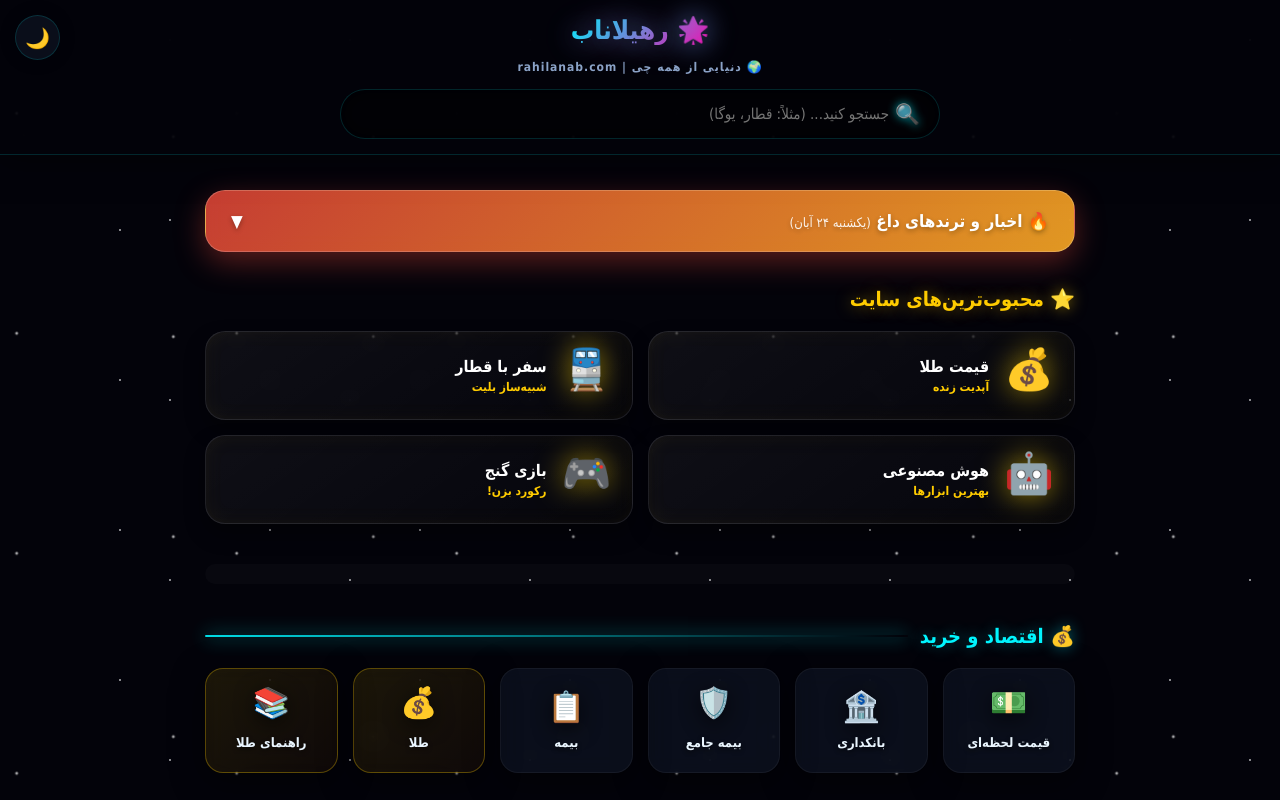
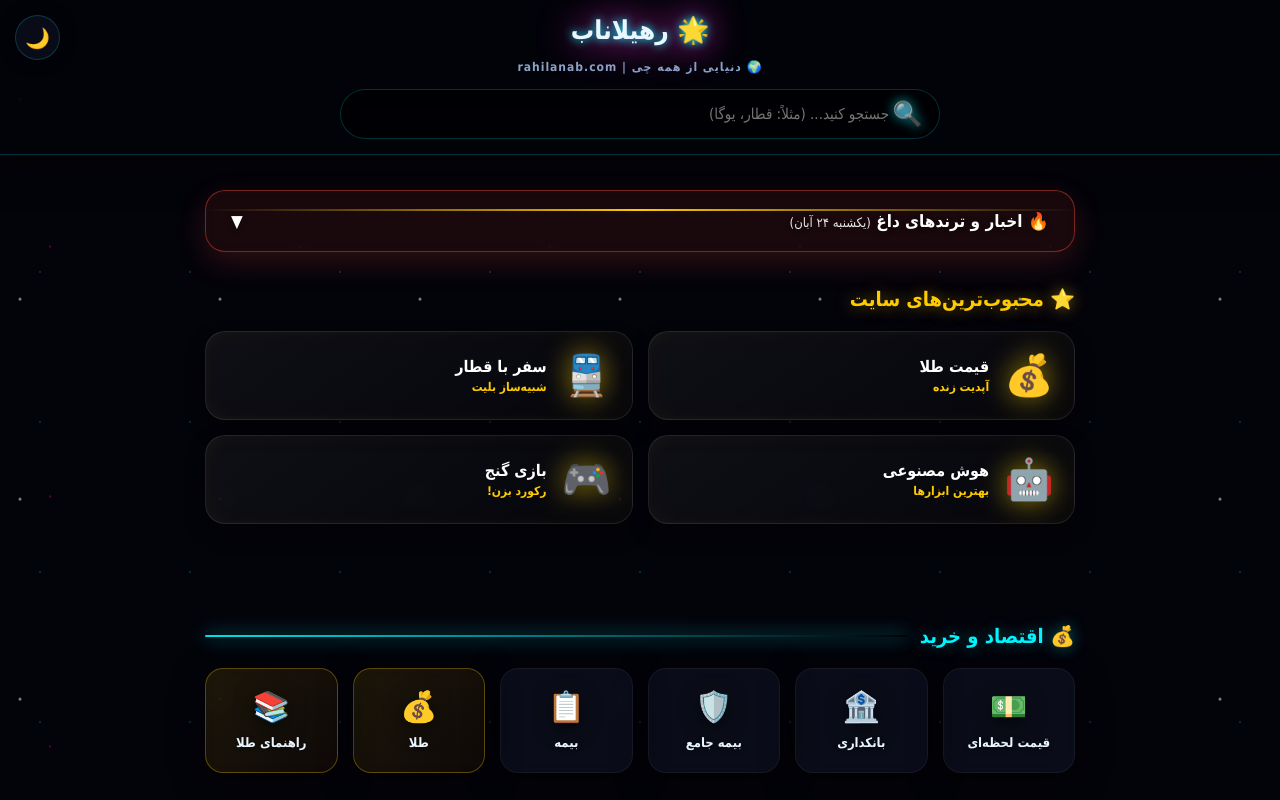
Before and after one commit to rahila-ir/rahila-site, a plain HTML site: page index.html in a window 1280 px wide. Shown: the top 800 px of the page. Drawn offline with Linux system fonts and the light colour scheme; a small style sheet from the web is missing.

Commit message:
Update index.html

```diff
--- a/index.html
+++ b/index.html
@@ -24,14 +24,14 @@
         /* ============== تم‌ها ============== */
         :root {
             --bg-main: #03030a;
-            --bg-card: rgba(15, 20, 35, 0.7);
+            --bg-card: rgba(15, 20, 35, 0.6);
             --text-main: #eaf6ff;
             --text-muted: #8ba3c7;
             --primary: #00f5ff;
             --accent: #ff00aa;
             --gold: #ffcc00;
-            --border: rgba(0, 245, 255, 0.15);
-            --shadow: 0 8px 32px 0 rgba(0, 0, 0, 0.5);
+            --border: rgba(0, 245, 255, 0.2);
+            --shadow: 0 8px 32px 0 rgba(0, 0, 0, 0.6);
             --gradient: linear-gradient(135deg, #00f5ff, #ff00aa);
         }
 
@@ -53,97 +53,118 @@
         body {
             font-family: 'Vazirmatn', Tahoma, sans-serif;
             background-color: var(--bg-main);
-            /* پس‌زمینه کهکشانی عمیق + سحابی */
+            /* پس‌زمینه پارالاکس ۳ لایه */
             background-image:
-                radial-gradient(circle at 15% 50%, rgba(255, 0, 170, 0.08), transparent 25%),
-                radial-gradient(circle at 85% 30%, rgba(0, 245, 255, 0.08), transparent 25%),
-                radial-gradient(1.5px 1.5px at 20px 30px, #fff, rgba(0,0,0,0)),
-                radial-gradient(2px 2px at 40px 70px, #fff, rgba(0,0,0,0)),
-                radial-gradient(1.5px 1.5px at 50px 160px, #fff, rgba(0,0,0,0)),
-                radial-gradient(2px 2px at 90px 40px, #fff, rgba(0,0,0,0));
+                radial-gradient(2px 2px at 20px 30px, rgba(255,255,255,0.8), transparent),
+                radial-gradient(1px 1px at 40px 70px, rgba(0,245,255,0.6), transparent),
+                radial-gradient(1.5px 1.5px at 50px 160px, rgba(255,0,170,0.6), transparent);
             background-repeat: repeat;
-            background-size: 100% 100%, 100% 100%, 150px 150px, 200px 200px, 180px 180px, 220px 220px;
-            animation: starsMove 15s linear infinite;
+            background-size: 200px 200px, 150px 150px, 250px 250px;
+            animation: parallaxBg 20s linear infinite;
             color: var(--text-main);
             min-height: 100vh;
             overflow-x: hidden;
-            padding-bottom: 30px;
+            padding-bottom: 50px;
         }
 
-        @keyframes starsMove {
-            0% { background-position: 0 0, 0 0, 0 0, 0 0, 0 0, 0 0; }
-            100% { background-position: 0 0, 0 0, -150px 150px, -200px 200px, -180px 180px, -220px 220px; }
+        @keyframes parallaxBg {
+            0% { background-position: 0 0, 0 0, 0 0; }
+            100% { background-position: 0 200px, 0 150px, 0 250px; }
         }
 
         body.light-mode {
-            background-image: radial-gradient(circle at 50% 0%, #ffffff, #cbd5e1);
+            background-image: radial-gradient(circle at 50% 0%, #ffffff, #e2e8f0);
             animation: none;
         }
 
-        /* ============== هدر و جستجو ============== */
+        /* ============== هدر (افکت گلیچ) ============== */
         .header {
             position: sticky; top: 0; z-index: 1000;
             background: rgba(3, 3, 10, 0.75); backdrop-filter: blur(25px); -webkit-backdrop-filter: blur(25px);
             padding: 15px; border-bottom: 1px solid var(--border);
             display: flex; flex-direction: column; align-items: center; gap: 15px;
-            box-shadow: 0 4px 30px rgba(0, 0, 0, 0.5);
+            box-shadow: 0 10px 30px rgba(0, 0, 0, 0.5);
         }
-        body.light-mode .header { background: rgba(255, 255, 255, 0.75); box-shadow: 0 4px 30px rgba(0, 0, 0, 0.05); }
+        body.light-mode .header { background: rgba(255, 255, 255, 0.8); }
 
-        .header h1 {
-            font-size: 26px; background: var(--gradient); -webkit-background-clip: text; background-clip: text; color: transparent;
-            font-weight: 900; text-shadow: 0 0 30px rgba(0,245,255,0.4);
-            animation: glowPulse 3s infinite alternate;
+        /* افکت Glitch روی لوگو */
+        .glitch-title {
+            font-size: 26px; font-weight: 900; color: var(--text-main); position: relative;
+            text-shadow: 0 0 10px var(--primary);
+            animation: textPulse 2s infinite alternate;
         }
-        @keyframes glowPulse { 0% { filter: drop-shadow(0 0 5px rgba(0,245,255,0.3)); } 100% { filter: drop-shadow(0 0 20px rgba(255,0,170,0.6)); } }
+        .glitch-title::before, .glitch-title::after {
+            content: attr(data-text); position: absolute; top: 0; left: 0; width: 100%; height: 100%;
+        }
+        .glitch-title::before { left: 2px; text-shadow: -2px 0 var(--accent); clip: rect(24px, 550px, 90px, 0); animation: glitch-anim 3s infinite linear alternate-reverse; }
+        .glitch-title::after { left: -2px; text-shadow: -2px 0 var(--primary); clip: rect(85px, 550px, 140px, 0); animation: glitch-anim 2.5s infinite linear alternate-reverse; }
+
+        @keyframes textPulse { 0% { filter: drop-shadow(0 0 5px var(--primary)); } 100% { filter: drop-shadow(0 0 20px var(--accent)); } }
+        @keyframes glitch-anim {
+            0% { clip: rect(10px, 9999px, 83px, 0); }
+            20% { clip: rect(62px, 9999px, 14px, 0); }
+            40% { clip: rect(33px, 9999px, 98px, 0); }
+            60% { clip: rect(78px, 9999px, 54px, 0); }
+            80% { clip: rect(11px, 9999px, 23px, 0); }
+            100% { clip: rect(90px, 9999px, 34px, 0); }
+        }
 
         .header p { font-size: 12px; color: var(--text-muted); font-weight: bold; letter-spacing: 1px; }
 
         .search-container { width: 100%; max-width: 600px; position: relative; }
         .search-container input {
             width: 100%; padding: 15px 50px 15px 15px; border-radius: 30px;
-            border: 1px solid var(--border); background: rgba(0,0,0,0.4); color: var(--text-main);
-            font-family: inherit; font-size: 15px; outline: none; box-shadow: inset 0 0 15px rgba(0,0,0,0.5);
+            border: 1px solid var(--border); background: rgba(0,0,0,0.5); color: var(--text-main);
+            font-family: inherit; font-size: 15px; outline: none; box-shadow: inset 0 0 15px rgba(0,0,0,0.8);
             transition: 0.4s;
         }
-        body.light-mode .search-container input { background: rgba(255,255,255,0.8); box-shadow: inset 0 0 10px rgba(0,0,0,0.05); }
-        .search-container input:focus { border-color: var(--primary); box-shadow: 0 0 25px rgba(0,245,255,0.25), inset 0 0 10px rgba(0,245,255,0.1); }
-        .search-icon { position: absolute; right: 20px; top: 50%; transform: translateY(-50%); font-size: 20px; opacity: 0.8; filter: drop-shadow(0 0 5px var(--primary)); }
+        body.light-mode .search-container input { background: rgba(255,255,255,0.9); box-shadow: inset 0 0 10px rgba(0,0,0,0.1); }
+        .search-container input:focus { border-color: var(--primary); box-shadow: 0 0 25px rgba(0,245,255,0.3), inset 0 0 10px rgba(0,245,255,0.2); }
+        .search-icon { position: absolute; right: 20px; top: 50%; transform: translateY(-50%); font-size: 20px; opacity: 0.8; filter: drop-shadow(0 0 5px var(--primary)); animation: pulseIcon 2s infinite; }
+
+        @keyframes pulseIcon { 0%, 100% { transform: translateY(-50%) scale(1); } 50% { transform: translateY(-50%) scale(1.2); } }
 
         .theme-btn {
             position: absolute; top: 15px; left: 15px;
             background: var(--bg-card); border: 1px solid var(--border); color: var(--text-main);
             width: 45px; height: 45px; border-radius: 50%; font-size: 20px; cursor: pointer;
             display: flex; justify-content: center; align-items: center; backdrop-filter: blur(10px);
-            box-shadow: 0 0 15px rgba(0,0,0,0.3); transition: 0.3s;
+            box-shadow: 0 0 15px rgba(0,0,0,0.5); transition: 0.3s;
         }
-        .theme-btn:hover { transform: scale(1.1) rotate(15deg); border-color: var(--primary); }
+        .theme-btn:hover { transform: scale(1.1) rotate(15deg); border-color: var(--primary); box-shadow: 0 0 20px var(--primary); }
 
         /* ============== محتوای اصلی ============== */
         .container { max-width: 900px; margin: 0 auto; padding: 15px; }
 
-        /* اخبار داغ */
+        /* اخبار داغ (سبک ترمینال) */
         .hot-news-box {
-            background: linear-gradient(135deg, rgba(219,68,55,0.9), rgba(249,168,37,0.9));
+            background: rgba(219,68,55,0.1); backdrop-filter: blur(10px);
             border-radius: 20px; margin: 20px 0 30px; color: white; overflow: hidden;
-            box-shadow: 0 10px 30px rgba(219,68,55,0.4); backdrop-filter: blur(10px);
-            border: 1px solid rgba(255,255,255,0.2);
+            box-shadow: 0 10px 30px rgba(219,68,55,0.2); border: 1px solid rgba(219,68,55,0.5);
+            position: relative;
         }
+        .hot-news-box::before {
+            content: ''; position: absolute; top: 0; left: 0; width: 100%; height: 2px;
+            background: linear-gradient(90deg, transparent, #ffcc00, transparent);
+            animation: scanline 3s linear infinite;
+        }
+        @keyframes scanline { 0% { top: 0; } 100% { top: 100%; } }
+
         .hot-news-btn {
             width: 100%; background: transparent; border: none; padding: 20px 25px;
             color: white; font-family: inherit; font-size: 17px; font-weight: bold; cursor: pointer;
-            display: flex; justify-content: space-between; align-items: center; text-shadow: 0 2px 5px rgba(0,0,0,0.3);
+            display: flex; justify-content: space-between; align-items: center; text-shadow: 0 2px 5px rgba(0,0,0,0.5);
         }
         .hot-news-content { max-height: 0; overflow: hidden; transition: max-height 0.5s cubic-bezier(0.4, 0, 0.2, 1); padding: 0 20px; }
         .hot-news-inner { padding-bottom: 20px; display: flex; flex-direction: column; gap: 10px; }
         .hot-link {
-            display: block; background: rgba(255,255,255,0.15); color: white; text-decoration: none;
+            display: block; background: rgba(255,255,255,0.1); color: white; text-decoration: none;
             padding: 14px 18px; border-radius: 12px; font-weight: bold; font-size: 15px; transition: 0.3s;
-            backdrop-filter: blur(5px); border: 1px solid rgba(255,255,255,0.1);
+            border: 1px solid rgba(255,255,255,0.2);
         }
-        .hot-link:hover { background: rgba(255,255,255,0.3); transform: translateX(-8px); box-shadow: 0 5px 15px rgba(0,0,0,0.2); }
-        .hot-link.special { background: linear-gradient(135deg, #ffd700, #ff8c00); color: #000; text-align: center; box-shadow: 0 5px 20px rgba(255,215,0,0.4); border: none; }
-        .hot-link.special:hover { transform: translateY(-3px) scale(1.02); }
+        .hot-link:hover { background: rgba(255,255,255,0.2); transform: translateX(-8px); box-shadow: 0 0 15px rgba(255,255,255,0.2); }
+        .hot-link.special { background: linear-gradient(135deg, #ffd700, #ff8c00); color: #000; text-align: center; border: none; }
+        .hot-link.special:hover { transform: scale(1.02); box-shadow: 0 0 20px rgba(255,215,0,0.6); }
 
         /* بخش داغ‌ترین‌ها */
         .featured-title {
@@ -158,6 +179,7 @@
             text-decoration: none; color: var(--text-main); display: flex; align-items: center; gap: 15px;
             transition: 0.4s; box-shadow: inset 0 0 20px rgba(255,215,0,0.05), 0 10px 20px rgba(0,0,0,0.4);
             backdrop-filter: blur(10px); position: relative; overflow: hidden;
+            transform-style: preserve-3d;
         }
         .featured-card::before {
             content: ''; position: absolute; top: -50%; left: -50%; width: 200%; height: 200%;
@@ -166,7 +188,7 @@
         }
         .featured-card:hover::before { opacity: 1; }
         .featured-card:hover { transform: translateY(-5px); border-color: var(--gold); box-shadow: 0 15px 30px rgba(255,215,0,0.2); }
-        .featured-card > * { position: relative; z-index: 1; }
+        .featured-card > * { position: relative; z-index: 1; transform: translateZ(30px); }
 
         .featured-card .icon { font-size: 40px; filter: drop-shadow(0 0 15px rgba(255,215,0,0.6)); animation: floatIcon 3s ease-in-out infinite; }
         .featured-card h3 { font-size: 16px; font-weight: 900; color: #fff; }
@@ -190,44 +212,55 @@
 
         .grid {
             display: grid; grid-template-columns: repeat(auto-fill, minmax(115px, 1fr)); gap: 15px;
+            perspective: 1000px; /* برای افکت 3D */
         }
 
         .card {
             background: var(--bg-card); border: 1px solid rgba(255,255,255,0.05); border-radius: 18px;
             padding: 20px 10px; text-decoration: none; color: var(--text-main);
             display: flex; flex-direction: column; align-items: center; text-align: center;
-            transition: 0.3s cubic-bezier(0.175, 0.885, 0.32, 1.275); box-shadow: var(--shadow);
+            transition: transform 0.1s ease, box-shadow 0.3s; box-shadow: var(--shadow);
             backdrop-filter: blur(10px); position: relative; overflow: hidden;
+            transform-style: preserve-3d; /* برای بیرون زدن آیکون */
         }
 
-        /* افکت نئونی هاور */
         .card::before {
             content: ''; position: absolute; inset: 0;
             background: radial-gradient(circle at center, rgba(0,245,255,0.15), transparent 70%);
-            opacity: 0; transition: 0.3s;
+            opacity: 0; transition: 0.3s; z-index: 0;
         }
-        .card:hover { transform: translateY(-8px) scale(1.05); border-color: var(--primary); box-shadow: 0 15px 30px rgba(0,245,255,0.2), inset 0 0 15px rgba(0,245,255,0.1); }
+        /* افکت هاور */
+        .card:hover { border-color: var(--primary); box-shadow: 0 15px 30px rgba(0,245,255,0.2), inset 0 0 15px rgba(0,245,255,0.1); z-index: 10; }
         .card:hover::before { opacity: 1; }
 
-        /* آیکون‌های شناور */
-        .card .emoji { font-size: 30px; margin-bottom: 10px; z-index: 1; filter: drop-shadow(0 5px 10px rgba(0,0,0,0.6)); animation: floatIcon 4s ease-in-out infinite; }
+        /* ایموجی‌ها با افکت 3D */
+        .card .emoji {
+            font-size: 30px; margin-bottom: 10px; z-index: 1;
+            filter: drop-shadow(0 5px 10px rgba(0,0,0,0.6));
+            transition: transform 0.3s cubic-bezier(0.175, 0.885, 0.32, 1.275);
+            transform: translateZ(20px); /* بیرون زدگی */
+        }
+        .card:hover .emoji { transform: translateZ(40px) scale(1.2) rotate(10deg); }
 
-        /* تاخیر در انیمیشن برای هر کارت */
-        .card:nth-child(even) .emoji { animation-delay: 1s; }
-        .card:nth-child(3n) .emoji { animation-delay: 2s; }
-
-        @keyframes floatIcon {
-            0%, 100% { transform: translateY(0); }
-            50% { transform: translateY(-8px); }
-        }
-
-        .card h3 { font-size: 13px; font-weight: 700; line-height: 1.4; z-index: 1; text-shadow: 0 2px 4px rgba(0,0,0,0.5); }
+        .card h3 { font-size: 13px; font-weight: 700; line-height: 1.4; z-index: 1; text-shadow: 0 2px 4px rgba(0,0,0,0.5); transform: translateZ(10px); }
 
         .card.gold-card { background: linear-gradient(135deg, rgba(255,204,0,0.1), rgba(255,140,0,0.05)); border-color: rgba(255,204,0,0.3); }
         .card.gold-card:hover { box-shadow: 0 15px 30px rgba(255,204,0,0.3); border-color: var(--gold); }
 
+        /* دکمه بازگشت به بالا */
+        #backToTop {
+            position: fixed; bottom: 30px; left: 30px;
+            width: 55px; height: 55px; border-radius: 50%;
+            background: var(--gradient); color: #fff; border: none; font-size: 24px;
+            display: flex; justify-content: center; align-items: center;
+            cursor: pointer; box-shadow: 0 0 20px rgba(0,245,255,0.5);
+            opacity: 0; visibility: hidden; transition: 0.4s; z-index: 9999;
+        }
+        #backToTop.show { opacity: 1; visibility: visible; }
+        #backToTop:hover { transform: translateY(-5px) scale(1.1); box-shadow: 0 0 30px rgba(255,0,170,0.8); }
+
         /* بنر تبلیغاتی */
-        .ad-box { text-align: center; margin: 30px 0; padding: 10px; background: rgba(255,255,255,0.02); border-radius: 15px; }
+        .ad-box { text-align: center; margin: 30px 0; padding: 10px; }
 
         /* فوتر */
         .footer { text-align: center; padding: 50px 20px; color: var(--text-muted); font-size: 14px; border-top: 1px solid var(--border); margin-top: 50px; }
@@ -252,7 +285,7 @@
 <!-- نوار بالا -->
 <div class="header">
     <button class="theme-btn" onclick="toggleTheme()" id="theme-btn">🌙</button>
-    <h1>🌟 رهیلاناب</h1>
+    <h1 class="glitch-title" data-text="🌟 رهیلاناب">🌟 رهیلاناب</h1>
     <p>🌍 دنیایی از همه چی | rahilanab.com</p>
     <div class="search-container">
         <span class="search-icon">🔍</span>
@@ -678,6 +711,9 @@
     </div>
 </div>
 
+<!-- دکمه بازگشت به بالا -->
+<button id="backToTop" onclick="window.scrollTo({top: 0, behavior: 'smooth'});">🚀</button>
+
 <!-- Monetag Social Bar -->
 <script src="https://pl29908820.effectivecpmnetwork.com/66/05/a0/6605a0daa2f87af6ecfbed96472b36b9.js"></script>
 
@@ -742,6 +778,36 @@
             }
         });
     }
+
+    // افکت 3D Tilt برای کارت‌ها (با موس)
+    const cards = document.querySelectorAll('.card');
+    cards.forEach(card => {
+        card.addEventListener('mousemove', e => {
+            const rect = card.getBoundingClientRect();
+            const x = e.clientX - rect.left;
+            const y = e.clientY - rect.top;
+            const centerX = rect.width / 2;
+            const centerY = rect.height / 2;
+            const rotateX = ((y - centerY) / centerY) * -15;
+            const rotateY = ((x - centerX) / centerX) * 15;
+
+            card.style.transform = `perspective(1000px) rotateX(${rotateX}deg) rotateY(${rotateY}deg) scale(1.05)`;
+        });
+
+        card.addEventListener('mouseleave', () => {
+            card.style.transform = `perspective(1000px) rotateX(0) rotateY(0) scale(1)`;
+        });
+    });
+
+    // دکمه بازگشت به بالا
+    const backToTopBtn = document.getElementById('backToTop');
+    window.addEventListener('scroll', () => {
+        if (window.scrollY > 400) {
+            backToTopBtn.classList.add('show');
+        } else {
+            backToTopBtn.classList.remove('show');
+        }
+    });
 </script>
 </body>
     </html>
```
